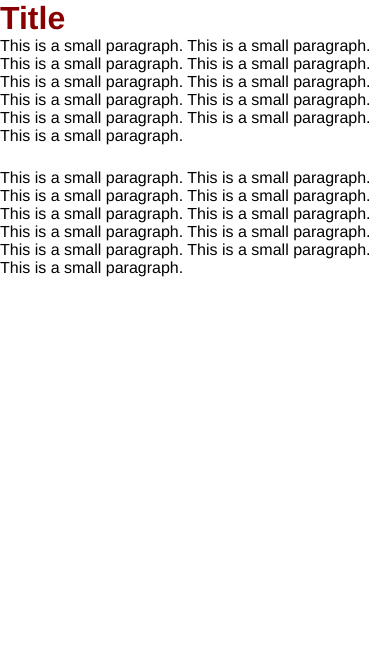
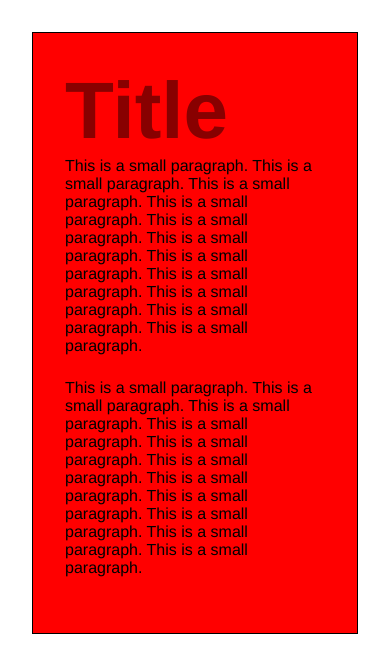
Before and after one commit to kevincoleman/GRPH273, a plain HTML site: page simpleWebsite/index.html in a window 390 px wide. Drawn offline with Linux system fonts and the light colour scheme.

Commit message:
updated to add media query samples

```diff
--- a/simpleWebsite/index.html
+++ b/simpleWebsite/index.html
@@ -6,8 +6,10 @@
     <script src="scripts.js"></script>
   </head>
   <body>
-    <h1>Title</h1>
-    <p onclick="popUp();">This is a small paragraph. This is a small paragraph. This is a small paragraph. This is a small paragraph. This is a small paragraph. This is a small paragraph. This is a small paragraph. This is a small paragraph. This is a small paragraph. This is a small paragraph. This is a small paragraph.</p>
-    <p onclick="popUp();">This is a small paragraph. This is a small paragraph. This is a small paragraph. This is a small paragraph. This is a small paragraph. This is a small paragraph. This is a small paragraph. This is a small paragraph. This is a small paragraph. This is a small paragraph. This is a small paragraph.</p>
+    <div id="main">
+      <h1 class="test">Title</h1>
+      <p onclick="popUp();">This is a small paragraph. This is a small paragraph. This is a small paragraph. This is a small paragraph. This is a small paragraph. This is a small paragraph. This is a small paragraph. This is a small paragraph. This is a small paragraph. This is a small paragraph. This is a small paragraph.</p>
+      <p onclick="popUp();">This is a small paragraph. This is a small paragraph. This is a small paragraph. This is a small paragraph. This is a small paragraph. This is a small paragraph. This is a small paragraph. This is a small paragraph. This is a small paragraph. This is a small paragraph. This is a small paragraph.</p>
+    </div> <!--main-->
   </body>
 </html>
--- a/simpleWebsite/styles.css
+++ b/simpleWebsite/styles.css
@@ -14,3 +14,24 @@ p {
   max-width: 30em;
   margin: 0 0 1.5em 0;
 }
+
+#main {
+  border: 1px solid black;
+  padding: 2em;
+  margin: 2em;
+}
+
+/* for smaller than 600px */
+@media screen and (max-width: 600px){
+  #main {
+    background-color: red;
+  }
+  h1 {
+    font-size: 5em;
+  }
+}
+
+/* for between 601 and 1000px) */
+@media screen and (min-width: 601px) and (max-width: 1000px) {
+  #main {background-color: green;}
+}
```
